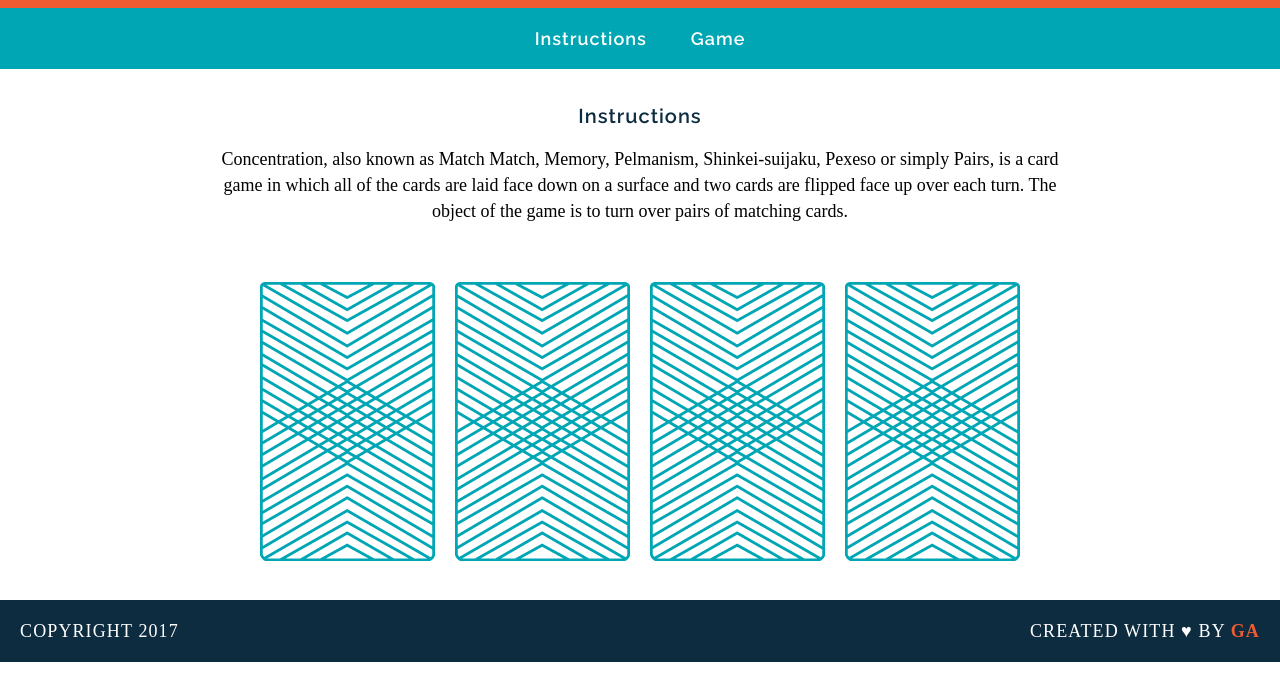
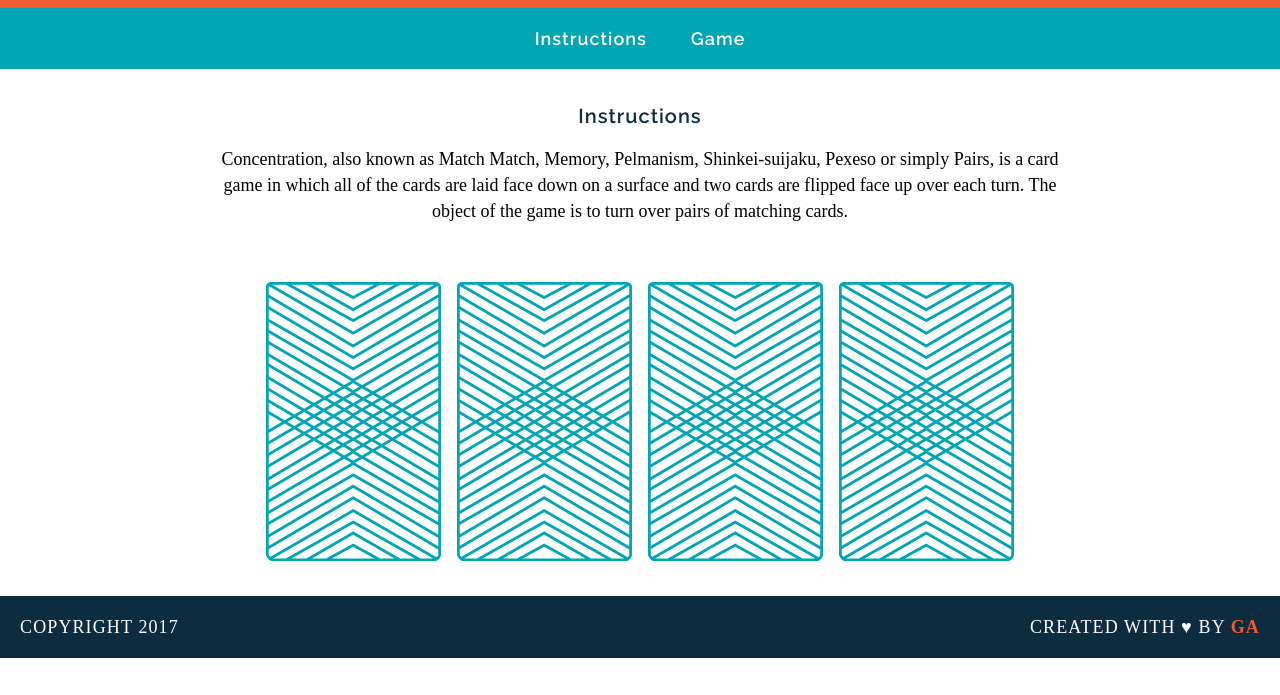
Before and after one commit to Takeru0522/wdi-fundamentals-memorygame, a plain HTML site: page memory_game/index.html in a window 1280 px wide. Shown: the part 105-800 px from the top of the page. Drawn offline with Linux system fonts and the light colour scheme; a web font is replaced by a local one.

Commit message:
Complete memory game

```diff
--- a/memory_game/index.html
+++ b/memory_game/index.html
@@ -18,13 +18,16 @@
 		<h2>Instructions</h2>
 		<p>Concentration, also known as Match Match, Memory, Pelmanism, Shinkei-suijaku, Pexeso or simply Pairs, is a card game in which all of the cards are laid face down on a surface and two cards are flipped face up over each turn. The object of the game is to turn over pairs of matching cards.</p>
 
+		<div id="game-board" class="board clearfix"></div>
+
+<!--
 		<div>
 			<img src="images/back.png" alt="Queen of Diamonds">
 			<img src="images/back.png" alt="Queen of Hearts">
 			<img src="images/back.png" alt="King of Diamonds">
 			<img src="images/back.png" alt="King of Hearts">
 		</div>
-
+-->
 	</main>
 
 	<footer class="clearfix">
--- a/memory_game/js/main.js
+++ b/memory_game/js/main.js
@@ -1,32 +1,61 @@
-console.log("Up and running!");
+
+
+var cards = [
+	{
+	rank: "queen",
+	suit: "hearts",
+	cardImage: "images/queen-of-hearts.png"
+	}, {
+	rank: "queen",
+	suit: "diamonds",
+	cardImage: "images/queen-of-diamonds.png"
+	}, {
+	rank: "king",
+	suit: "hearts",
+	cardImage: "images/king-of-hearts.png"
+	}, {
+	rank: "king",
+	suit: "diamonds",
+	cardImage: "images/king-of-diamonds.png"
+	}
+];
 
 
 
+var cardsInPlay = [];
 
-
-var cards = ["queen", "queen", "king", "king"];
-
-var cardsInPlay =[];
-
-var cardOne = cards[0];
-cardsInPlay.push(cardOne);
-
-var cardTwo = cards[1];
-cardsInPlay.push(cardTwo);
-
-console.log("User flipped queen");
-console.log("User flipped king");
-
-if (cardsInPlay.length === 2) {
+var checkForMatch = function() {
 	if (cardsInPlay[0] === cardsInPlay[1]) {
 		alert("You found a match!");
 	} else {
-		alert("Sorry, try again");
+		alert("Sorry, try again.");
 	}
+};
 
-} else {
-	console.log("There's something wrong");
-}
 
-// console.log("User flipped " + cardOne);
-// console.log("User flipped " + cardThree);
+var flipcard = function() {
+
+	var cardId = this.getAttribute('data-id');
+	cardsInPlay.push(cards[cardId].rank);
+	this.setAttribute('src', cards[cardId].cardImage);
+
+	console.log("User flipped " + cards[cardId].rank);
+	console.log(cards[cardId].cardImage);
+	console.log(cards[cardId].suit);
+
+
+	if(cardsInPlay.length === 2) {
+		checkForMatch();
+	}
+};
+
+var createBoard = function () {
+	for (i = 0; i < cards.length; i++) {
+		var cardElement = document.createElement('img');
+		cardElement.setAttribute('src', "images/back.png");
+		cardElement.setAttribute('data-id', i);
+		cardElement.addEventListener('click', flipcard);
+		document.getElementById('game-board').appendChild(cardElement);
+	}
+};
+createBoard();
```
Also changed, not shown: 1 other file.
